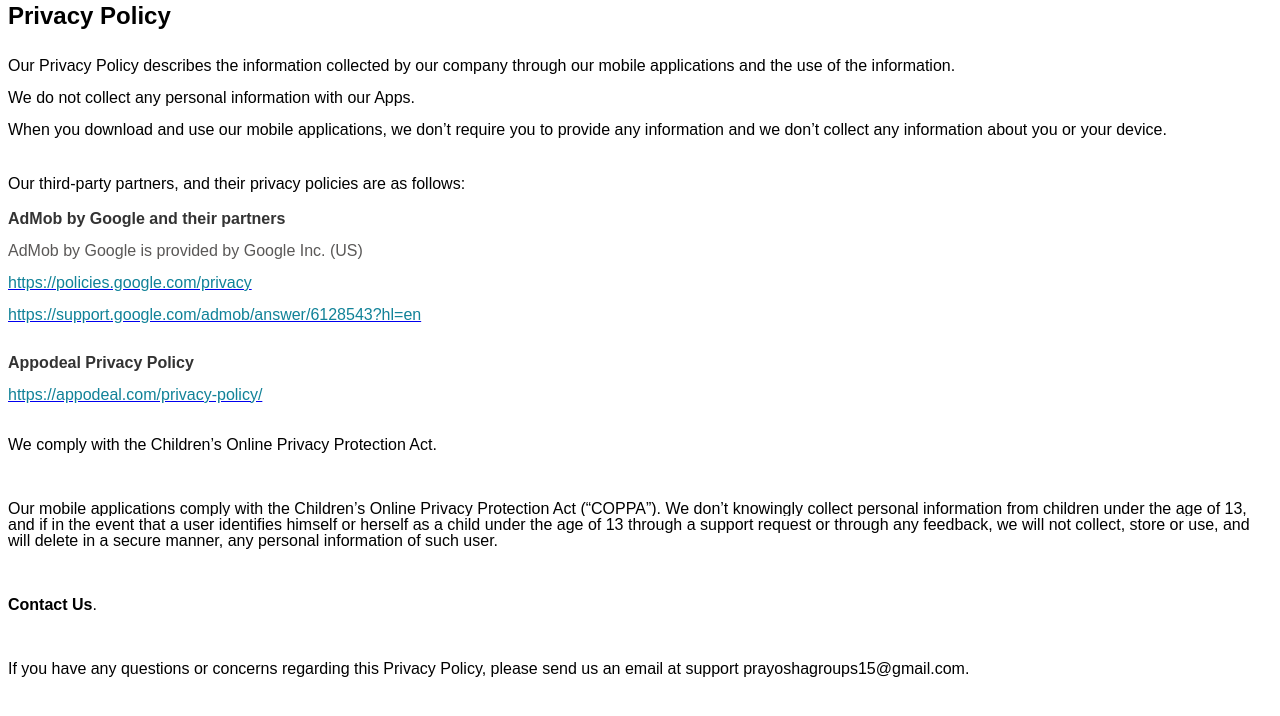
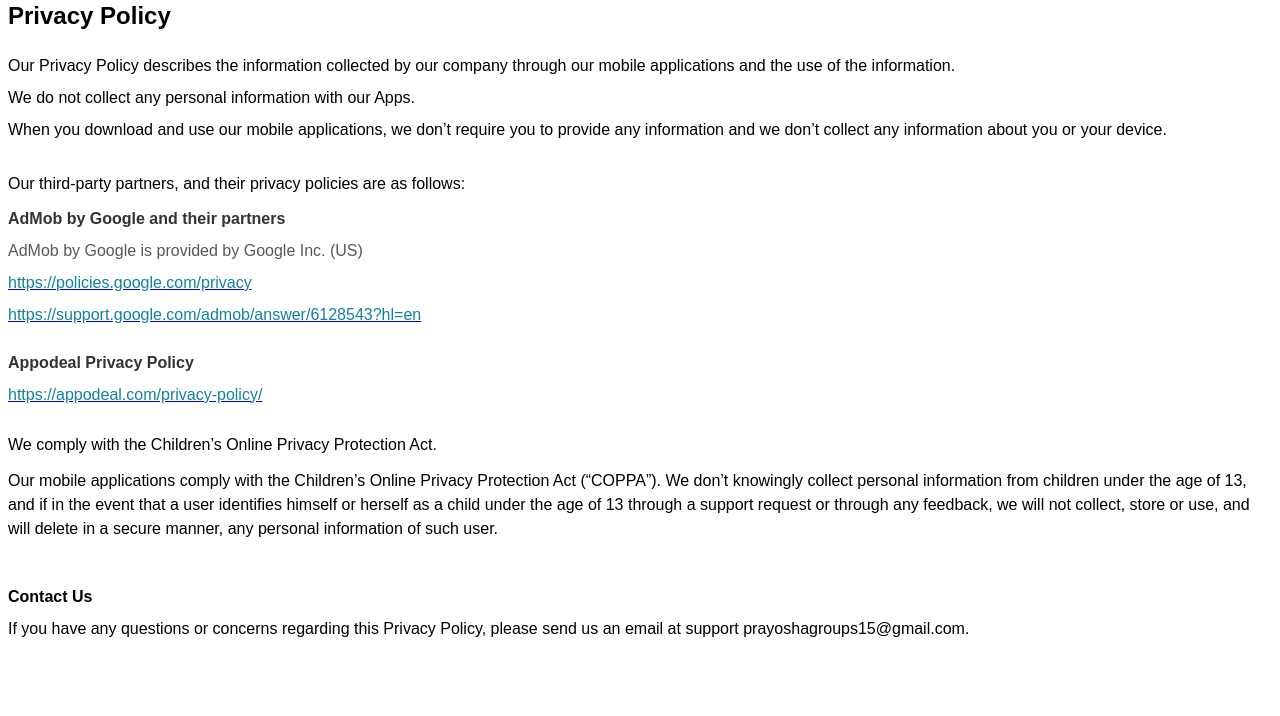
Before and after one commit to PrayoshaTechnologies/prayoshatechnologies.github.io, a plain HTML site: page index.html in a window 1280 px wide. Drawn offline with Linux system fonts and the light colour scheme.

Commit message:
Update index.html

```diff
--- a/index.html
+++ b/index.html
@@ -1,52 +1,160 @@
 <!DOCTYPE HTML PUBLIC "-//W3C//DTD HTML 4.0 Transitional//EN">
 <html>
+
 <head>
 	<meta http-equiv="content-type" content="text/html; charset=windows-1251"/>
 	<title></title>
+	<style type="text/css">
+		@page { margin: 2cm }
+		p { margin-bottom: 0.5cm; background: transparent; line-height: 115% }
+		h4 { margin-top: 0.49cm; margin-bottom: 0.14cm; background: transparent; direction: ltr; color: #666666; line-height: 100%; text-align: left; page-break-inside: avoid; orphans: 2; widows: 2 }
+		h4.cjk { font-family: "NSimSun" }
+		h4.ctl { font-family: "Arial" }
+	</style>
 </head>
-<body>
 
-	<p align="left" style="margin-bottom: 0cm; border: none; padding: 0cm; line-height: 100%; page-break-inside: auto; orphans: 2; widows: 2; page-break-before: auto; page-break-after: auto"><span style="background: #ffffff"><font face="sans-serif" font size="3" style="font-size: 18pt"><b>Privacy Policy</b></font></span></p>
-	<br/>
+<body dir="ltr">
+	<p align="left" style="margin-bottom: 0cm; border: none; padding: 0cm; line-height: 100%; page-break-inside: auto; orphans: 2; widows: 2; page-break-before: auto; page-break-after: auto">
+		<span style="background: #ffffff">
+			<font face="sans-serif" font size="3" style="font-size: 18pt">
+				<b>Privacy Policy</b>
+			</font>
+		</span>
+	</p><br/>
 
-	<p style="margin-bottom: 0cm; line-height: 100%"><font face="sans-serif"><font size="3" style="font-size: 12pt"><span style="background: #ffffff">Our Privacy Policy describes the information collected by our company through our mobile applications and the use of the information.</span></font></font></p>
+	<p style="margin-bottom: 0cm; line-height: 100%">
+		<font face="sans-serif">
+			<font size="3" style="font-size: 12pt">
+				<span style="background: #ffffff">Our Privacy Policy describes the information collected by our company through our mobile applications and the use of the information.
+				</span>
+			</font>
+		</font>
+	</p>
 
-	<p style="margin-bottom: 0cm; line-height: 100%"><font face="sans-serif"><font size="3" style="font-size: 12pt"><span style="background: #ffffff">We do not collect any personal information with our Apps.</span></font></font></p>
+	<p style="margin-bottom: 0cm; line-height: 100%">
+		<font face="sans-serif">
+			<font size="3" style="font-size: 12pt">
+				<span style="background: #ffffff">We do not collect any personal information with our Apps.
+				</span>
+			</font>
+		</font>
+	</p>
 
-<p style="margin-bottom: 1cm; line-height: 100%"><font face="sans-serif"><font size="3" style="font-size: 12pt"><span style="background: #ffffff">When you download and use our mobile applications, we don&rsquo;t require you to provide any information and we don&rsquo;t collect any information about you or your device.</span></font></font></p>
+	<p style="margin-bottom: 1cm; line-height: 100%">
+		<font face="sans-serif">
+			<font size="3" style="font-size: 12pt">
+				<span style="background: #ffffff">When you download and use our mobile applications, we don&rsquo;t require you to provide any information and we don&rsquo;t collect any information about you or your device.
+				</span>
+			</font>
+		</font>
+	</p>
 
-<p align="justify" style="margin-bottom: 0cm; line-height: 100%; background: #ffffff"><font face="sans-serif"><font size="3" style="font-size: 12pt"><span style="background: #ffffff">Our third-party partners, and their privacy policies are as follows: </span></font></font></p>
+	<p align="justify" style="margin-bottom: 0cm; line-height: 100%; background: #ffffff">
+		<font face="sans-serif">
+			<font size="3" style="font-size: 12pt">
+				<span style="background: #ffffff">Our third-party partners, and their privacy policies are as follows:
+				</span>
+			</font>
+		</font>
+	</p>
 
-<h4 class="western" style="margin-top: 0.5cm; margin-bottom: 0cm; line-height: 100%; page-break-inside: auto; background: #ffffff; page-break-before: auto; page-break-after: auto"><a name="_ji9u90j96u91"></a><font color="#333333"><font face="sans-serif"><b>AdMob by Google and their partners</b></font></font></h4>
+	<h4 class="western" style="margin-top: 0.5cm; margin-bottom: 0cm; line-height: 100%; page-break-inside: auto; background: #ffffff; page-break-before: auto; page-break-after: auto">
+		<a name="_ji9u90j96u91"></a>
+		<font color="#333333">
+			<font face="sans-serif"><b>AdMob by Google and their partners</b>
+			</font>
+		</font>
+	</h4>
 
-<p style="margin-bottom: 0cm; line-height: 100%; background: #ffffff"><font color="#5a5857"><font face="sans-serif"><font size="3" style="font-size: 12pt">AdMob by Google is provided by Google Inc. (US)</font></font></font></p>
+	<p style="margin-bottom: 0cm; line-height: 100%; background: #ffffff">
+		<font color="#5a5857">
+			<font face="sans-serif">
+				<font size="3" style="font-size: 12pt">AdMob by Google is provided by Google Inc. (US)
+				</font>
+			</font>
+		</font>
+	</p>
 
-<p style="margin-bottom: 0cm; line-height: 100%; background: #ffffff">
-<a href="https://policies.google.com/privacy"><font color="#118298"><font face="sans-serif"><font size="3" style="font-size: 12pt">https://policies.google.com/privacy</font></font></font></a></p>
-<p style="margin-bottom: 0cm; line-height: 100%; background: #ffffff">
-<a href="https://support.google.com/admob/answer/6128543?hl=en"><font color="#118298"><font face="sans-serif"><font size="3" style="font-size: 12pt">https://support.google.com/admob/answer/6128543?hl=en</font></font></font></a></p>
-<p align="justify" style="margin-bottom: 0cm; line-height: 100%; background: #ffffff">
+	<p style="margin-bottom: 0cm; line-height: 100%; background: #ffffff">
+		<a href="https://policies.google.com/privacy">
+			<font color="#118298">
+				<font face="sans-serif">
+					<font size="3" style="font-size: 12pt">https://policies.google.com/privacy
+					</font>
+				</font>
+			</font>
+		</a>
+	</p>
 
-<br/>
+	<p style="margin-bottom: 0cm; line-height: 100%; background: #ffffff">
+		<a href="https://support.google.com/admob/answer/6128543?hl=en">
+			<font color="#118298">
+				<font face="sans-serif">
+					<font size="3" style="font-size: 12pt">https://support.google.com/admob/answer/6128543?hl=en
+					</font>
+				</font>
+			</font>
+		</a>
+	</p>
 
-<font color="#333333"><font face="sans-serif"><b>Appodeal Privacy Policy</b></font></font>
+	<p align="justify" style="margin-bottom: 0cm; line-height: 100%; background: #ffffff"><br/>
+		<font color="#333333">
+			<font face="sans-serif"><b>Appodeal Privacy Policy</b>
+			</font>
+		</font>
+	</p>
 
-<p style="margin-bottom: 0cm; line-height: 100%; background: #ffffff">
-<a href="https://appodeal.com/privacy-policy/"><font color="#118298"><font face="sans-serif"><font size="3" style="font-size: 12pt">https://appodeal.com/privacy-policy/</font></font></font></a></p>
+	<p style="margin-bottom: 0cm; line-height: 100%; background: #ffffff">
+		<a href="https://appodeal.com/privacy-policy/">
+			<font color="#118298">
+				<font face="sans-serif">
+					<font size="3" style="font-size: 12pt">https://appodeal.com/privacy-policy/
+					</font>
+				</font>
+			</font>
+		</a>
+	</p><br/>
 
-<br/>
+	<p style="margin-bottom: 0cm; line-height: 100%">
+		<font face="sans-serif">
+			<font size="3" style="font-size: 12pt">
+				<span style="background: #ffffff">We comply with the Children&rsquo;s Online Privacy Protection Act.
+				</span>
+			</font>
+		</font>
+	</p>
 
-<p style="margin-bottom: 0cm; line-height: 100%"><font face="sans-serif"><font size="3" style="font-size: 12pt"><span style="background: #ffffff">We
-comply with the Children&rsquo;s Online Privacy Protection Act.</span></font></font></p>
-<p style="margin-bottom: 0cm; line-height: 100%"><br/>
+	<p style="margin-bottom: 0cm; line-height: 150%">
+		<font face="sans-serif">
+			<font size="3" style="font-size: 12pt">
+				<span style="background: #ffffff">
+					Our mobile applications comply with the Children&rsquo;s Online Privacy Protection Act (&ldquo;COPPA&rdquo;). We don&rsquo;t knowingly collect personal information from children under the age of 13, and if in the event that a user identifies himself or herself as a child under the age of 13 through a support request or through any feedback, we will not collect, store or use, and will delete in a secure manner, any personal information of such user.
+				</span>
+			</font>
+		</font>
+	</p>
 
-</p>
-<p style="margin-bottom: 0cm; line-height: 100%"><font face="sans-serif"><font size="3" style="font-size: 12pt"><span style="background: #ffffff">Our
-mobile applications comply with the Children&rsquo;s Online Privacy Protection Act (&ldquo;COPPA&rdquo;). We don&rsquo;t knowingly collect personal information from children under the age of 13, and if in the event that a user identifies himself or herself as a child under the age of 13 through a support request or through any feedback, we will not collect, store or use, and will delete in a secure manner, any personal information of such user.</span></font></font></p>
-<p style="margin-bottom: 0cm; line-height: 100%"><br/></p>
-<p style="margin-bottom: 0cm; line-height: 100%"><font face="sans-serif"><font size="3" style="font-size: 12pt"><b><span style="background: #ffffff">Contact Us</span></b></font><font size="3" style="font-size: 12pt"><span style="background: #ffffff">.</span></font></font></p>
-<p style="margin-bottom: 0cm; line-height: 100%"><br/></p>
-<p style="margin-bottom: 0cm; line-height: 100%"><font face="sans-serif"><font size="3" style="font-size: 12pt"><span style="background: #ffffff">If you have any questions or concerns regarding this Privacy Policy, please send us an email at support prayoshagroups15@gmail.com.</span></font></font></p>
+	<p style="margin-bottom: 0cm; line-height: 100%"><br/></p>
+
+	<p style="margin-bottom: 0cm; line-height: 100%">
+		<font face="sans-serif">
+			<font size="3" style="font-size: 12pt">
+				<b>
+					<span style="background: #ffffff">Contact Us
+					</span>
+				</b>
+			</font>
+		</font>
+	</p>
+
+	<p style="margin-bottom: 0cm; line-height: 100%">
+		<font face="sans-serif">
+			<font size="3" style="font-size: 12pt">
+				<span style="background: #ffffff">If you have any questions or concerns regarding this Privacy Policy, please send us an email at support prayoshagroups15@gmail.com.
+				</span>
+			</font>
+		</font>
+	</p>
 
 </body>
 </html>
```
